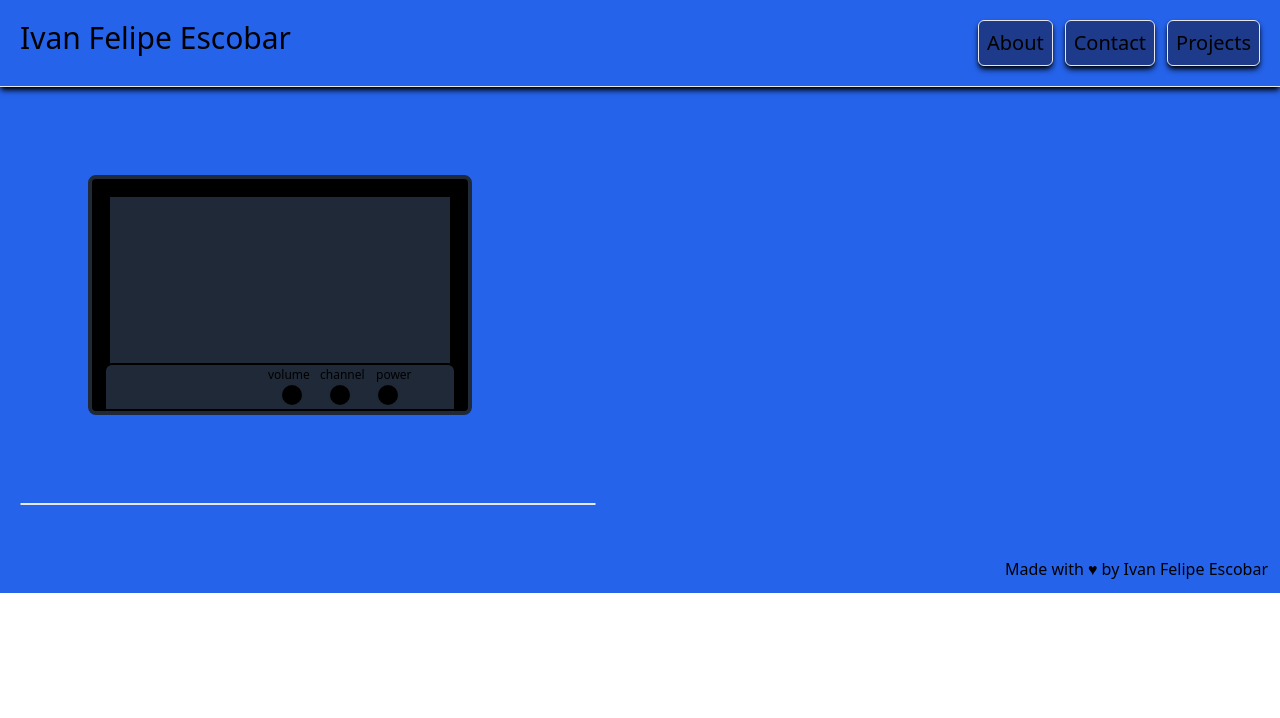
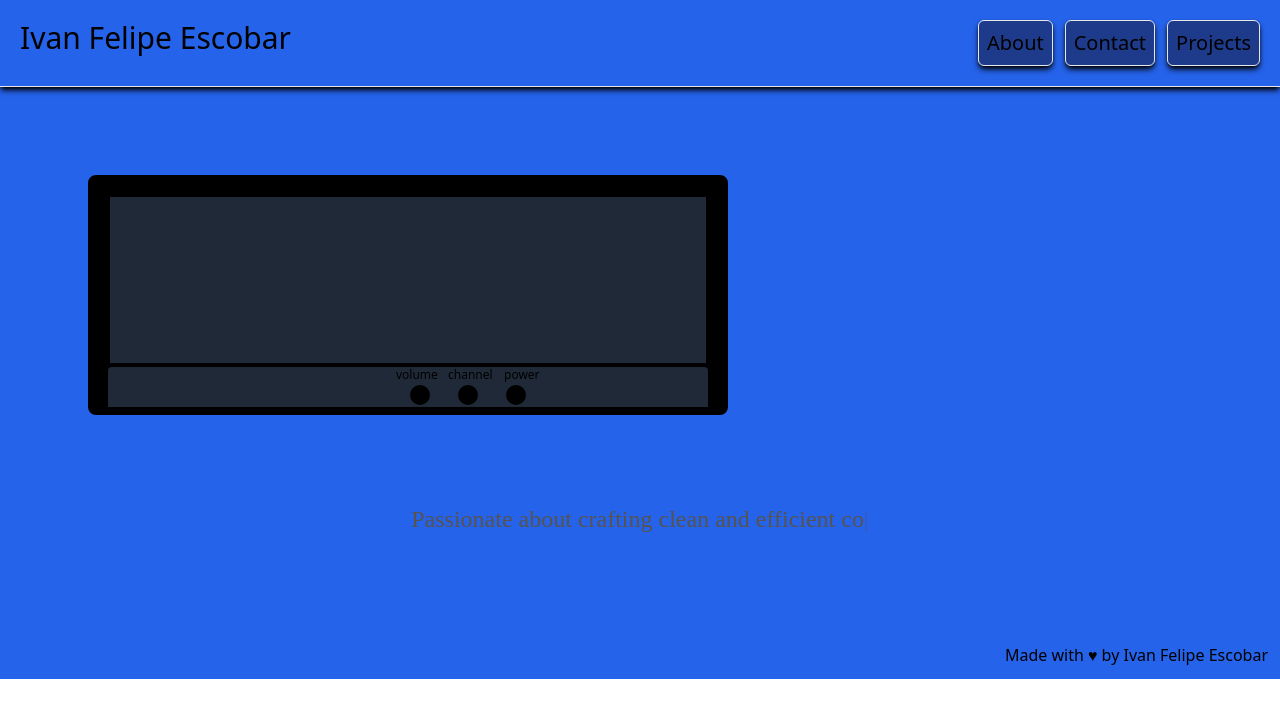
Before and after one commit to IvanFelipeEscobar/portfolio, a React (Vite) app: page / in a window 1280 px wide. Shown: the top 718 px of the page. Built offline with nearby package versions, Linux system fonts and the light colour scheme; a web font is replaced by a local one.

Commit message:
style changes for tv

```diff
--- a/src/App.tsx
+++ b/src/App.tsx
@@ -5,6 +5,7 @@
 import Contact from "./pages/Contact";
 import Projects from "./pages/Projects";
 import OldTubeTV from "./components/OldTubeTV";
+import TypingAnimation from "./components/TypingAnimation";
 
 function App() {
   const [pg, setPg] = useState("landing");
@@ -26,14 +27,11 @@
         </nav>
       </header>
       <div className="m-10 p-12">
-        <OldTubeTV />
+        <OldTubeTV render={renderPage}/>
       </div>
-      <body
-        id="main_content"
-        className="max-w-xl border mx-5 my-10 h-3/5 shadow-black rounded-md shadow-xl bg-stone-800"
-      >
-        {renderPage()}
-      </body>
+      <div className="h-32 font-strike text-center text-2xl">
+        <TypingAnimation />
+      </div>
       <footer id="footer" className="p-3 bg-inherit w-full">
         <Footer />
       </footer>
--- a/src/components/OldTubeTV.tsx
+++ b/src/components/OldTubeTV.tsx
@@ -1,10 +1,11 @@
-import React from "react";
-
-const OldTubeTV: React.FC = () => {
+interface OldTubeTVProps {
+  render: () => JSX.Element;
+}
+const OldTubeTV: React.FC<OldTubeTVProps> = ({render}) => {
   return (
-    <div className="relative w-96 h-60 bg-black border-4 border-gray-800 rounded-lg overflow-hidden">
+    <div className="relative w-full max-w-[40rem] h-60 bg-black border-4 border-black rounded-lg overflow-hidden">
       {/* TV Screen */}
-      <div className="absolute inset-4 bg-gray-800 border-2 border-black"></div>
+      <div className="absolute inset-4 bg-gray-800 border-2 border-black">{render()}</div>
 
       {/* Knobs */}
       <div className="absolute -bottom-3 z-10 left-1/2 flex gap-6">
@@ -15,7 +16,7 @@
 
       {/* Base */}
       <div className="absolute bottom-0 left-1/2 transform -translate-x-1/2">
-        <div className="w-[22rem] h-12 bg-gray-800 rounded-t-lg border-2 border-black"></div>
+        <div className="w-[38rem] h-12 bg-gray-800 rounded-t-lg border-4 border-black"></div>
       </div>
     </div>
   );
--- a/src/pages/About.tsx
+++ b/src/pages/About.tsx
@@ -1,11 +1,7 @@
-import TypingAnimation from "../components/TypingAnimation";
-
 const About = () => {
   return (
     <div className="text-stone-600 m-4 rounded-sm md:p-3 bg-blue-300 overflow-auto max-w-lg">
-      <div className="h-32 font-strike text-2xl">
-        <TypingAnimation />
-      </div>
+
       <div className="text-roboto">
         I am a seasoned mechanic with 15 years of hands-on experience,
         transitioning into the dynamic field of web development through a Flex
```
